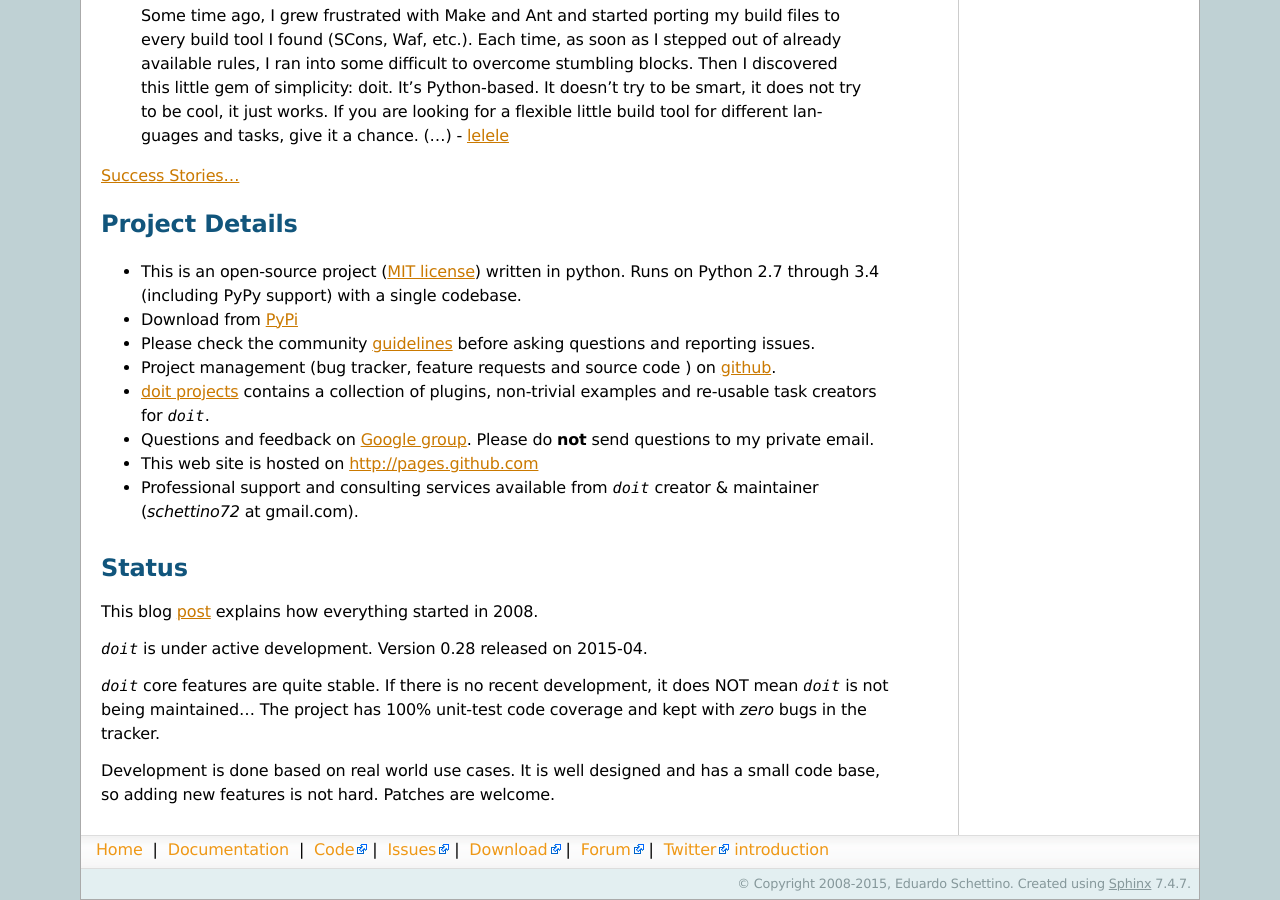
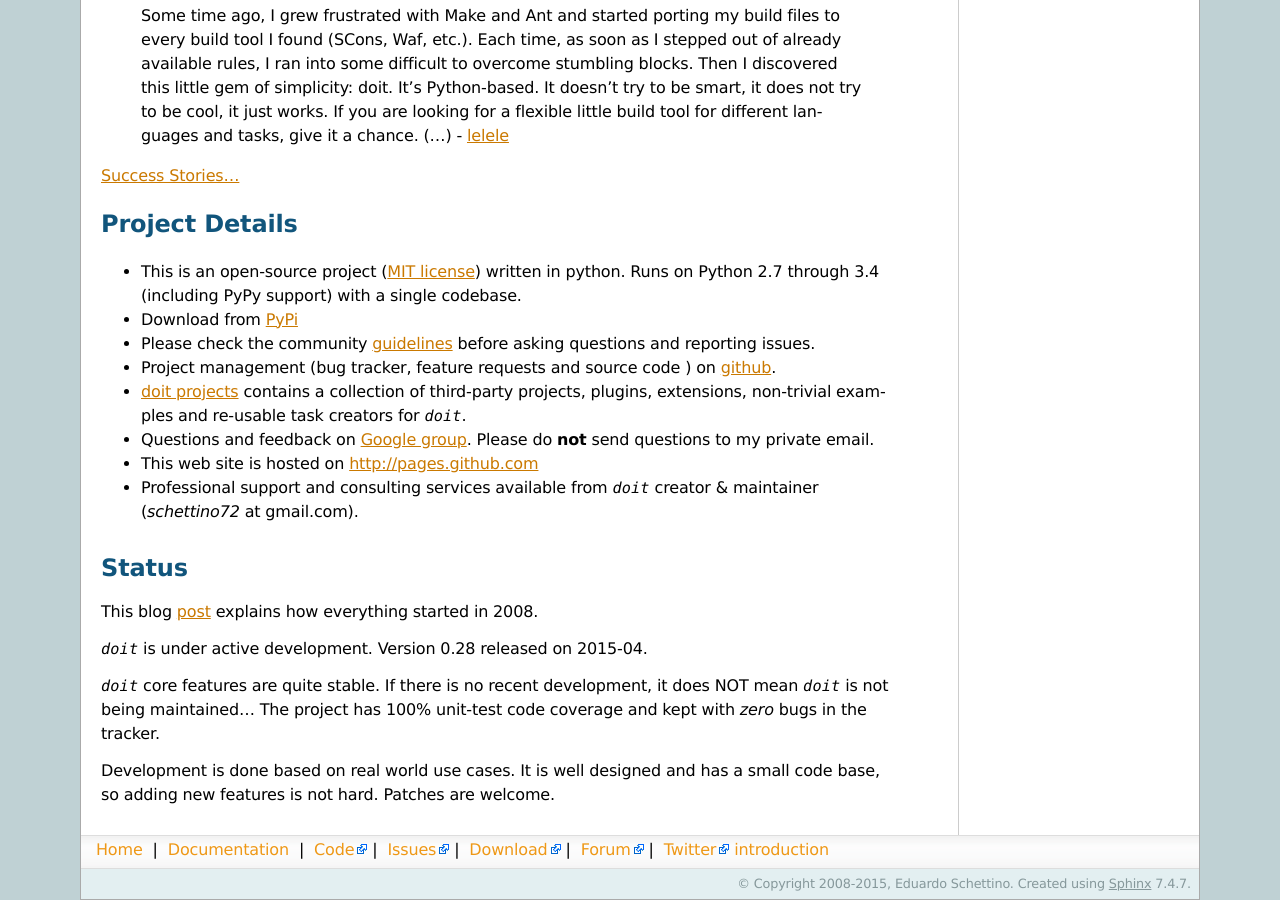
Before and after one commit to pydoit/doit, a Sphinx documentation site: the page built from doc/index.rst, in a window 1280 px wide and 900 px high, scrolled down 3133 px. Built offline with Sphinx 7.4.7, drawn with Linux system fonts in a browser that asks for light colours.

Commit message:
add lik to wiki page with extra doit projects.

```diff
--- a/README.rst
+++ b/README.rst
@@ -39,6 +39,7 @@
  - Project management on github - https://github.com/pydoit/doit
  - Discussion group - https://groups.google.com/forum/#!forum/python-doit
  - News/twitter - https://twitter.com/py_doit
+ - Plugins, extensions and projects based on doit - https://github.com/pydoit/doit/wiki/powered-by-doit
 
 license
 =======
--- a/doc/dictionary.txt
+++ b/doc/dictionary.txt
@@ -156,6 +156,7 @@
 cfg
 chdir
 cid
+cloudpickle
 cmd
 cmp
 codebase
--- a/doc/index.rst
+++ b/doc/index.rst
@@ -172,7 +172,7 @@
 
 * Project management (bug tracker, feature requests and source code ) on `github <https://github.com/pydoit/doit>`_.
 
-* `doit projects <https://github.com/pydoit>`_ contains a collection of plugins, non-trivial examples and re-usable task creators for `doit`.
+* `doit projects <https://github.com/pydoit/doit/wiki/powered-by-doit>`_ contains a collection of third-party projects, plugins, extensions, non-trivial examples and re-usable task creators for `doit`.
 
 * Questions and feedback on `Google group <http://groups.google.co.in/group/python-doit>`_. Please do **not** send questions to my private email.
 
```
